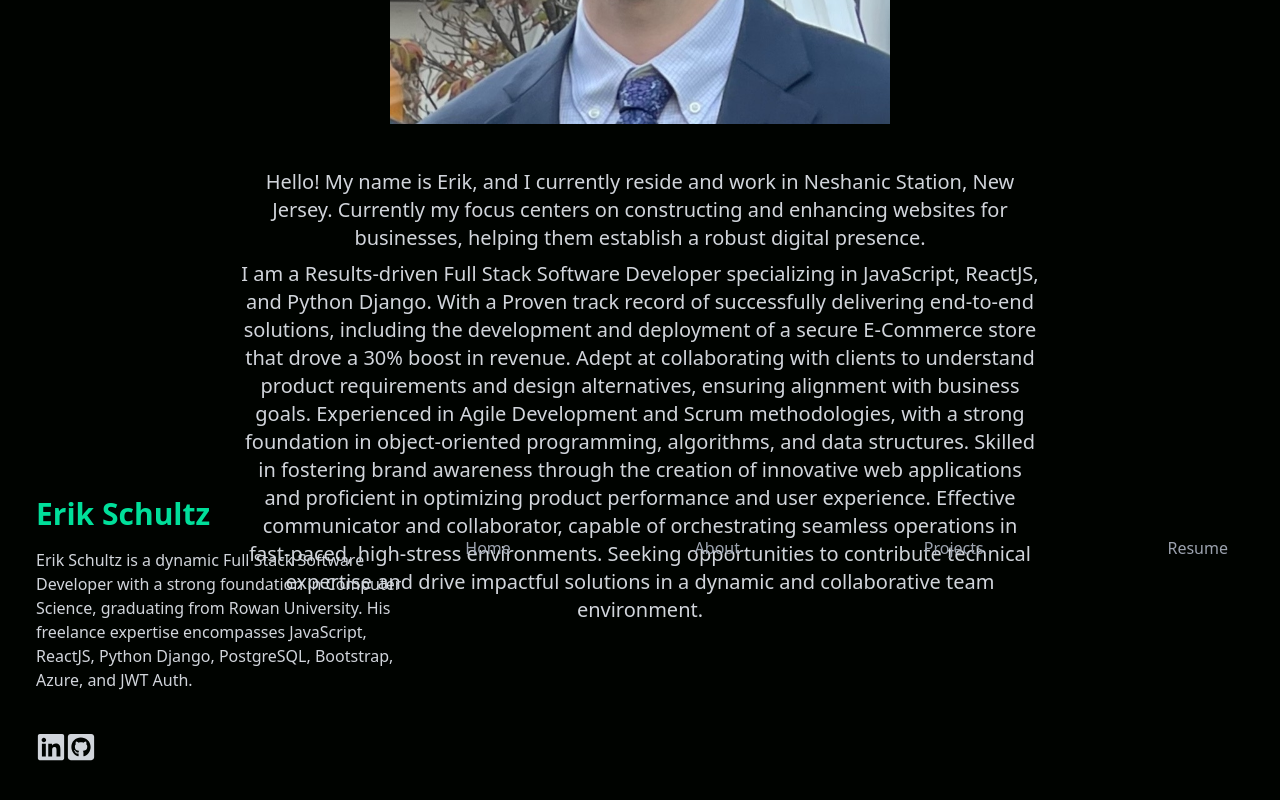
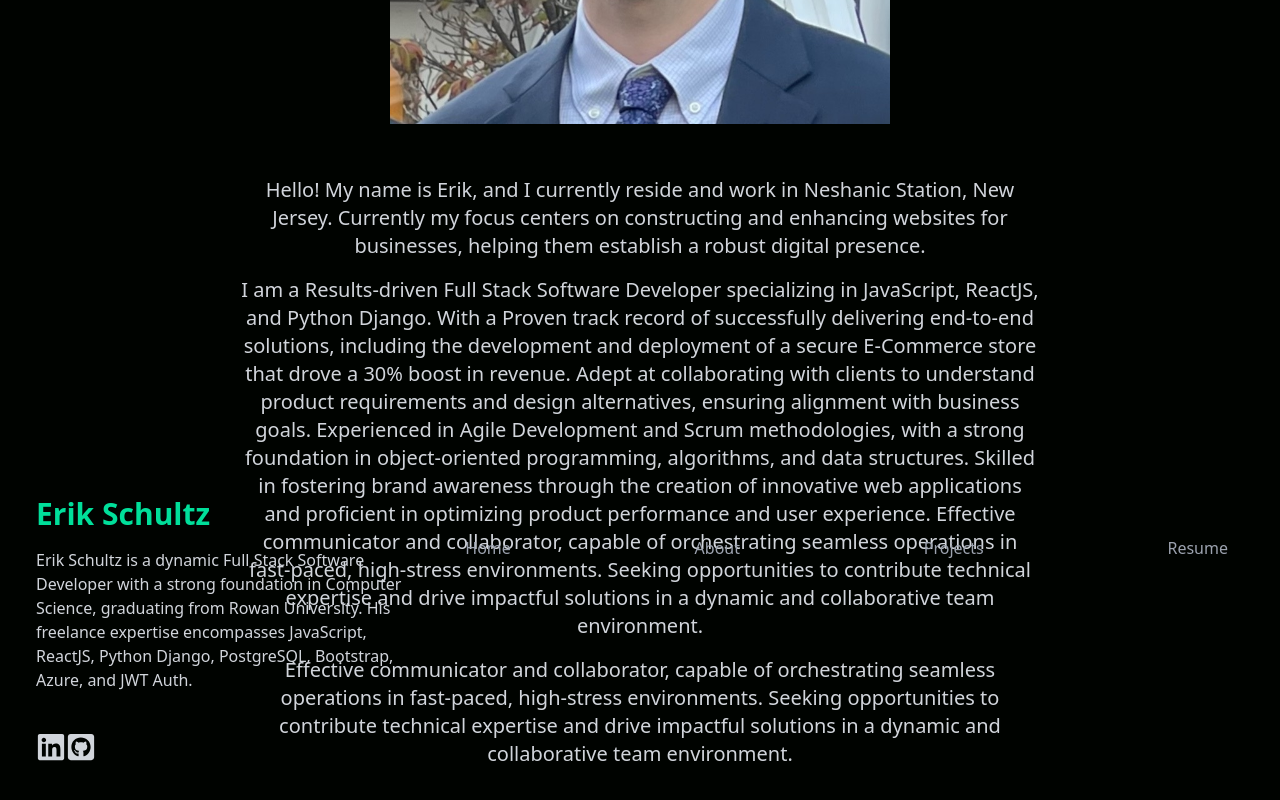
Before and after one commit to ErikWSchultz/Portfolio, a React (Create React App) app: page /About in a window 1280 px wide. Shown: the part 628-1428 px from the top of the page. Built offline with nearby package versions, Linux system fonts and the light colour scheme.

Commit message:
about text changes

```diff
--- a/src/pages/About.jsx
+++ b/src/pages/About.jsx
@@ -11,14 +11,17 @@ const About = () => {
       <p className='text-[#00df9a] md:text-7xl sm:text-6xl text-4xl font-bold md:py-6'>About Erik </p>
       <img className='w-[500px] mx-auto my-4' src={[picture]} alt="/"></img>
       <div className='text-gray-300 md:text-xl py-5'>
-          <p className='py-2'>Hello! My name is Erik, and I currently reside and work in Neshanic Station, New Jersey. Currently my focus centers on constructing and enhancing websites for businesses, helping them establish a robust digital presence.</p>
+          <p className='py-4'>Hello! My name is Erik, and I currently reside and work in Neshanic Station, New Jersey. Currently my focus centers on constructing and enhancing websites for businesses, helping them establish a robust digital presence.</p>
           <p>
 I am a Results-driven Full Stack Software Developer specializing in JavaScript, ReactJS, and Python Django. With a Proven track record of successfully delivering end-to-end solutions,
  including the development and deployment of a secure E-Commerce store that drove a 30% boost in revenue. Adept at collaborating with clients to understand product requirements and design alternatives,
  ensuring alignment with business goals. Experienced in Agile Development and Scrum methodologies, with a strong foundation in object-oriented programming, algorithms, and data structures.
- Skilled in fostering brand awareness through the creation of innovative web applications and proficient in optimizing product performance and user experience. Effective communicator and collaborator,
+ Skilled in fostering brand awareness through the creation of innovative web applications and proficient in optimizing product performance and user experience.
+  Effective communicator and collaborator,
  capable of orchestrating seamless operations in fast-paced, high-stress environments. Seeking opportunities to contribute technical expertise and drive impactful solutions in a dynamic and collaborative team environment.
         </p>
+        <p className='py-4'>Effective communicator and collaborator,
+ capable of orchestrating seamless operations in fast-paced, high-stress environments. Seeking opportunities to contribute technical expertise and drive impactful solutions in a dynamic and collaborative team environment.</p>
       </div>
     </div>
 
```
